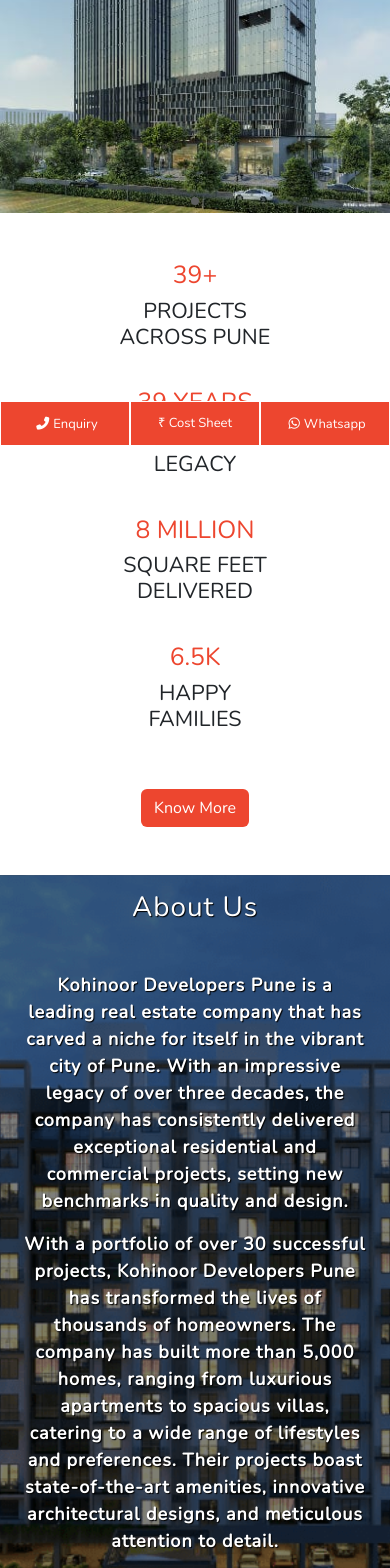
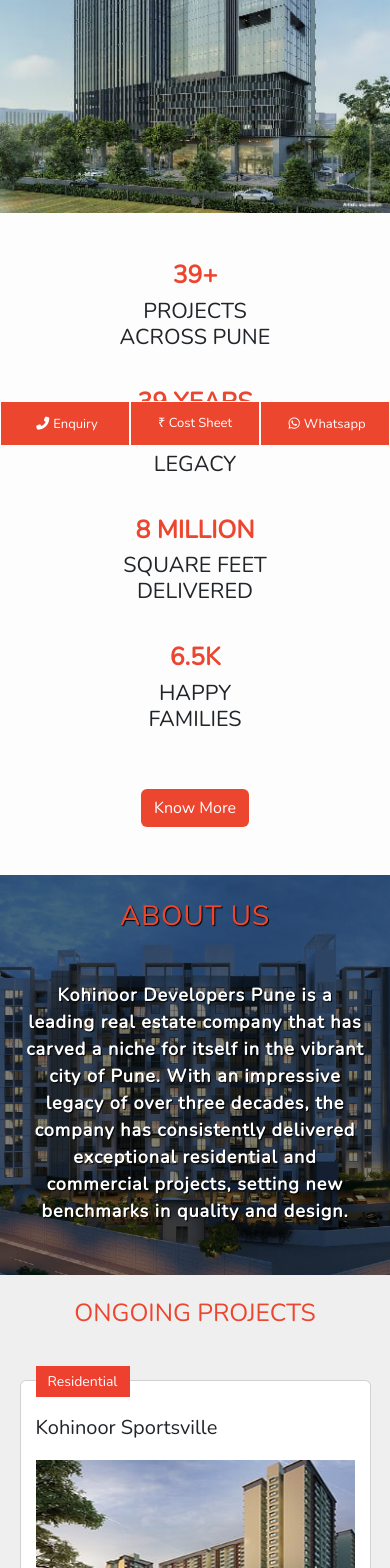
Before and after one commit to PratikTalware26/KohinoorMainWeb, a React (Vite) app: page / in a window 390 px wide. Shown: the part 432-2000 px from the top of the page. Built offline with nearby package versions, Linux system fonts and the light colour scheme.

Commit message:
made some changes in about section for desktop and mobile view

```diff
--- a/src/App.css
+++ b/src/App.css
@@ -24,3 +24,7 @@
 .swiper-pagination-bullet-active{
   background: #5D5E5E !important;
 }
+a{
+  color: inherit !important;
+  text-decoration: none !important;
+}
--- a/src/Components/About.css
+++ b/src/Components/About.css
@@ -1,15 +1,46 @@
 .about-cont {
-  min-height: 600px;
-  background-image: linear-gradient(rgba(0, 0, 0, 0.5), rgba(0, 0, 0, 0.5)),
-    url("../assets/screenshot-2022-06-27-at-8-33-13-pm1253637191.png");
-  background-attachment: fixed;
+  min-height: 400px;
+  /* background-image: linear-gradient(rgba(0, 0, 0, 0.7), rgba(0, 0, 0, 0.7)),
+    url("../assets/screenshot-2022-06-27-at-8-33-13-pm1253637191.png"); */
+  /* background-attachment: fixed;
   background-position: center;
   background-repeat: no-repeat;
   background-size: cover;
-  color: white;
   text-align: center;
   font-weight: 900;
   font-size: large;
-  text-shadow: 1px 1px 1px black;
+    letter-spacing: 1px; */
+}
+.about-cont-img {
+  width: 100%;
+  height: 400px;
+  background-image: url("../assets/Kohinoor-Kaleido-62ff743129463.webp");
+  background-size: cover;
+  background-position: center;
+  background-repeat: no-repeat;
+}
+.desc-cont {
+  width: 100%;
+}
+@media screen and (max-width: 1000px) {
+  .about-cont-img {
+    display: none;
+  }
+  .about-cont {
+    background-image: linear-gradient(rgba(0, 0, 0, 0.5), rgba(0, 0, 0, 0.5)),
+      url("../assets/screenshot-2022-06-27-at-8-33-13-pm1253637191.png");
+    background-attachment: fixed;
+    background-position: center;
+    background-repeat: no-repeat;
+    background-size: cover;
+    color: white;
+    text-shadow: 1px 1px 1px black;
+    text-align: center;
+    font-weight: 900;
+    font-size: large;
     letter-spacing: 1px;
+  }
+  .desc-cont> :nth-child(2), .desc-cont> :nth-child(3){
+    display: none;
+  }
 }
--- a/src/Components/About.jsx
+++ b/src/Components/About.jsx
@@ -1,13 +1,14 @@
 import React from 'react'
 import "./About.css"
-import aboutImg from "../assets/gTwdOSbB-kohinoor-sapphire-1.jpeg"
 
 const About = () => {
   return (
     <div className='about-cont d-flex align-items-center' id="about">
         <div>
-        <div><h1 className='text-center p-3'>About Us</h1></div>
-        <div className='p-4'>
+        <div><h1 className='text-center p-3 main-color'>ABOUT US</h1></div>
+        <div className='d-flex p-3 align-items-center'>
+            <div className='about-cont-img'></div>
+            <div className='p-2 desc-cont'>
             <p>
             Kohinoor Developers Pune is a leading real estate company that has carved a niche for itself in the vibrant city of Pune. With an impressive legacy of over three decades, the company has consistently delivered exceptional residential and commercial projects, setting new benchmarks in quality and design.
             </p>
@@ -17,9 +18,7 @@
             <p>
             Kohinoor Developers Pune's commitment to sustainability is evident in their eco-friendly initiatives. They have incorporated energy-efficient features and green technologies in their projects, reducing the carbon footprint and promoting a healthier living environment.
             </p>
-            <p>
-            Transparency and integrity are at the core of the company's values. With a customer-centric approach, Kohinoor Developers Pune ensures open communication and timely delivery of projects, earning the trust and loyalty of their customers.
-            </p>
+            </div>
         </div>
         </div>
     </div>
--- a/src/Components/BottomButtons.jsx
+++ b/src/Components/BottomButtons.jsx
@@ -144,15 +144,17 @@
       <>
         <div className={`bottom-btn-cont ${visible ? "visible" : ""}`}>
           <div>
-            <button onClick={()=>setFormpopup(!formPopup)}>
+            <a href="tel:+919730003331">
+            <button>
               <i className="fas fa-phone-alt m-1" aria-hidden="true"></i>Enquiry
             </button>
+            </a>
           </div>
           <div>
             <button onClick={()=>setFormpopup(!formPopup)}>₹ Cost Sheet</button>
           </div>
           <div>
-            <a href="https://api.whatsapp.com/send?phone=919730003331&text=Hello!%20I%20would%20like%20to%20know%20more%20about%20VTP%20Earth%201%20Project">
+            <a href="https://api.whatsapp.com/send?phone=919730003331&text=Hello!%20I%20would%20like%20to%20know%20more%20about%20Kohinoor%20Projects.">
             <button>
               <i className="fab fa-whatsapp m-1" aria-hidden="true"></i>Whatsapp
             </button>
--- a/src/Components/Disclaimer.css
+++ b/src/Components/Disclaimer.css
@@ -10,7 +10,8 @@
     padding: 10px;
 }
 .disclaimer-head span, .disclaimer span{
-    color: #8a5f1d;
+    color:rgb(3, 168, 223);
+    text-decoration: underline;
 }
 .disclaimer{
     font-size: 11px;
--- a/src/Components/Home.css
+++ b/src/Components/Home.css
@@ -1,11 +1,15 @@
 .home-cont{
     margin-top: 60px;
+}
+.home-desc{
+    background: #f5f5f536;
 }
 .main-color{
     color: var(--colorPrimary);
 }
 .projects-hlt h2{
     color: var(--colorPrimary);
+    font-weight: bold;
 }
 @media screen and (max-width:800px) {
     .projects-hlt{
--- a/src/Components/Home.jsx
+++ b/src/Components/Home.jsx
@@ -207,7 +207,7 @@
         </Swiper>
       </div>
 
-      <div className="text-center py-5">
+      <div className="text-center py-5 home-desc">
         <div className="d-flex justify-content-evenly projects-hlt">
           <div>
             <h2>39+</h2>
--- a/src/Components/Navbar.jsx
+++ b/src/Components/Navbar.jsx
@@ -125,11 +125,11 @@
 
   //Nav up-down appearence on scroll
   const [isNavVisible, setIsNavVisible] = useState(true);
-  const [prevScrollPos, setPrevScrollPos] = useState(window.pageYOffset);
+  const [prevScrollPos, setPrevScrollPos] = useState(window.scrollY);
 
   useEffect(() => {
     const handleScroll = () => {
-      const currentScrollPos = window.pageYOffset;
+      const currentScrollPos = window.scrollY;
       const isScrollingUp = prevScrollPos > currentScrollPos;
 
       setIsNavVisible(isScrollingUp || currentScrollPos < 50);
```
Also changed, not shown: src/assets/Kohinoor-Kaleido-62ff743129463.webp (added).
